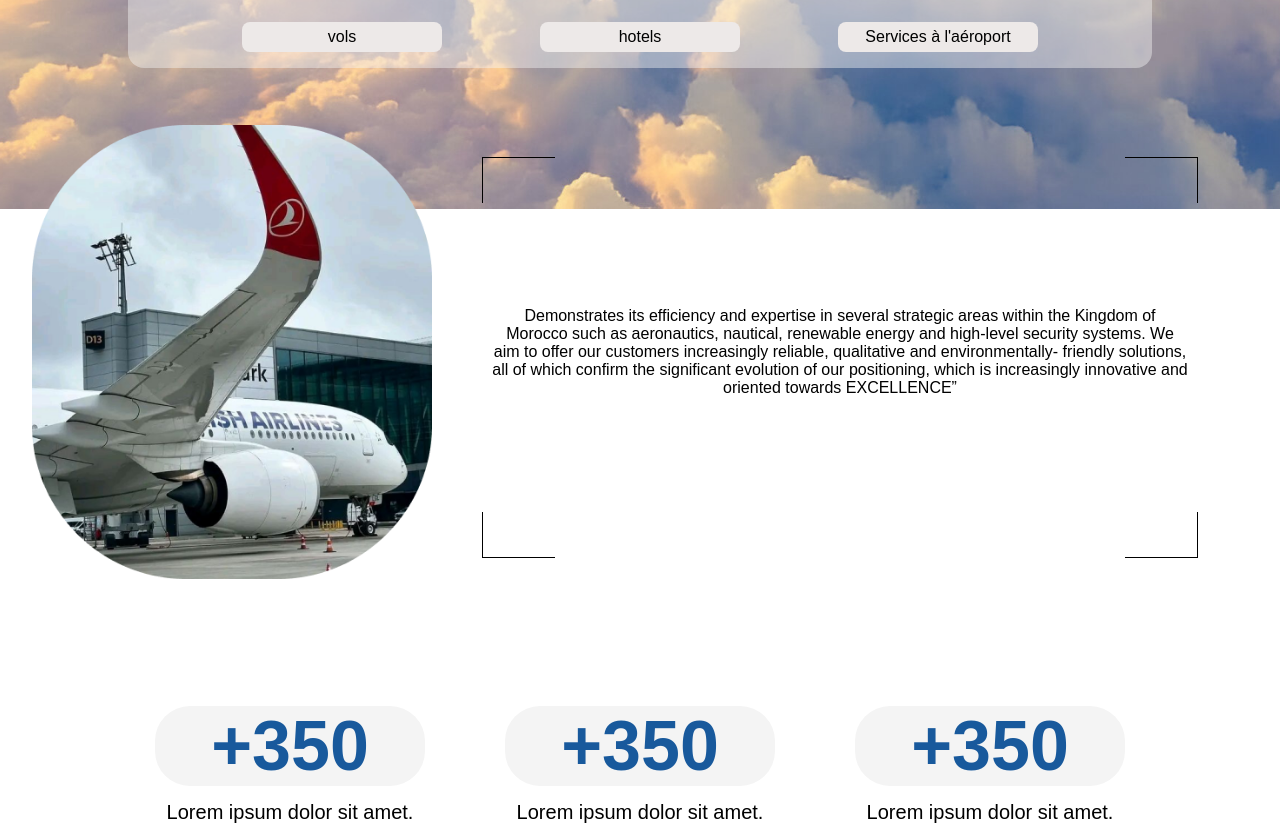
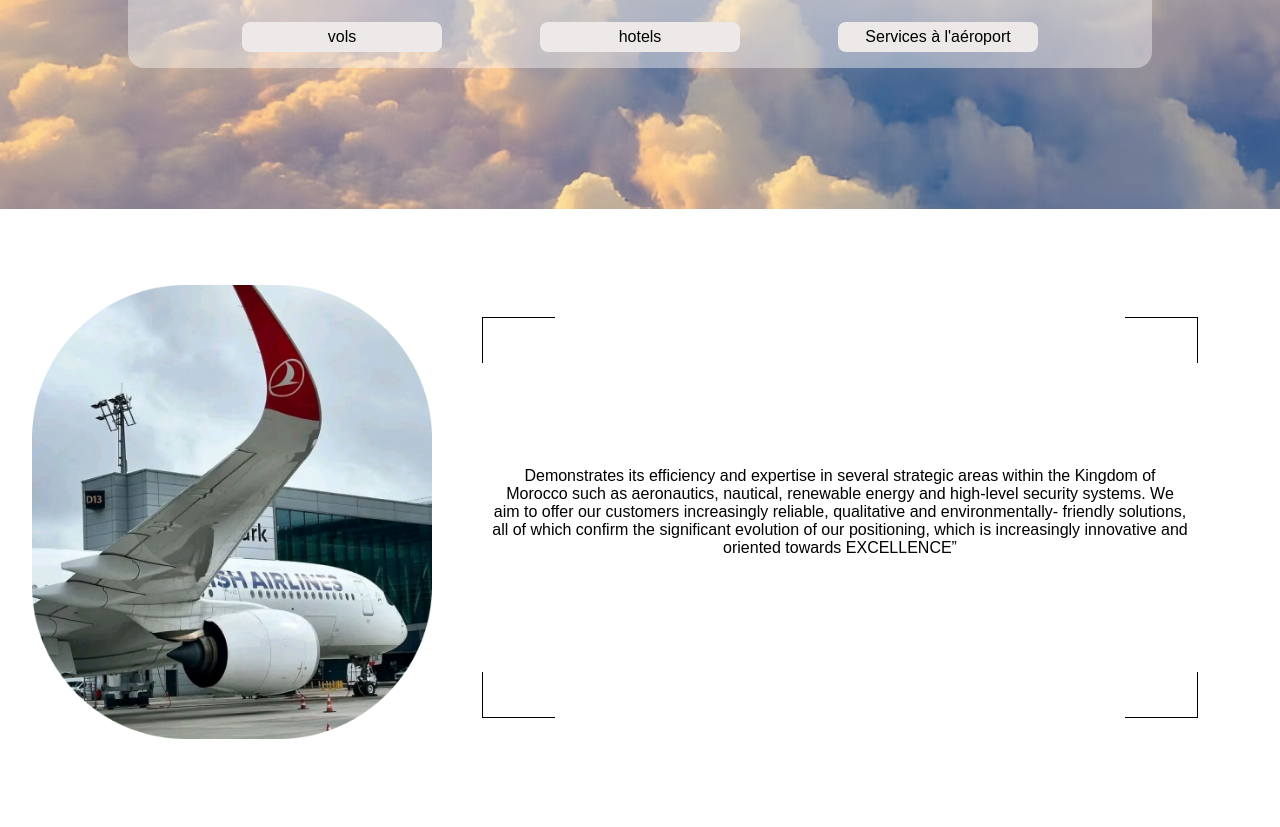
Before and after one commit to yassine-jarir/airLine-craft, a plain HTML site: page index.html in a window 1280 px wide. Shown: the part 671-1498 px from the top of the page. Drawn offline with Linux system fonts and the light colour scheme.

Commit message:
merge partie zakaria

```diff
--- a/styles.css
+++ b/styles.css
@@ -241,7 +241,7 @@ nav{
   display: flex;
     padding: 2rem;
     margin-top: -20px;
-     margin-top: -180px;
+
 }
 
 @media (max-width: 1258px) {
```
